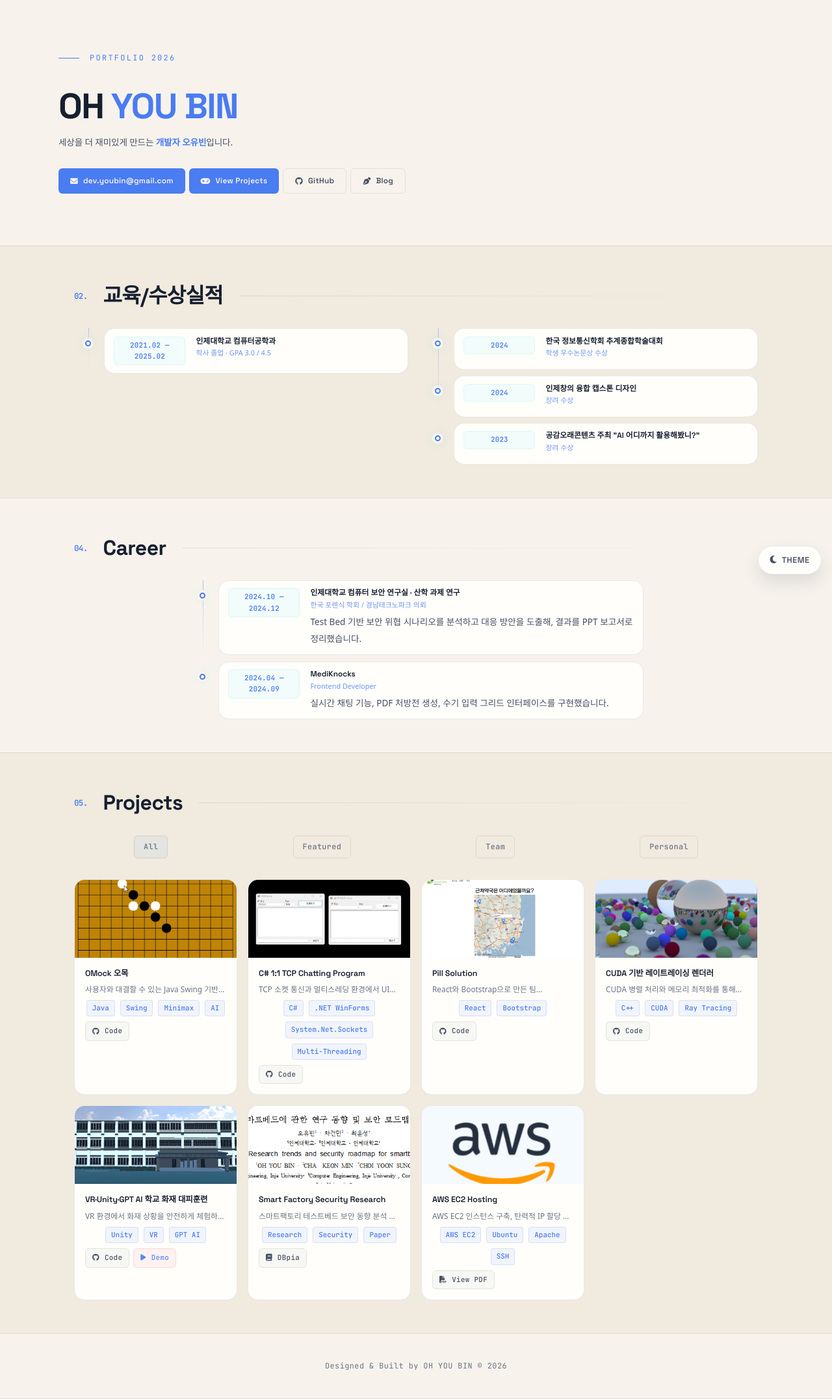
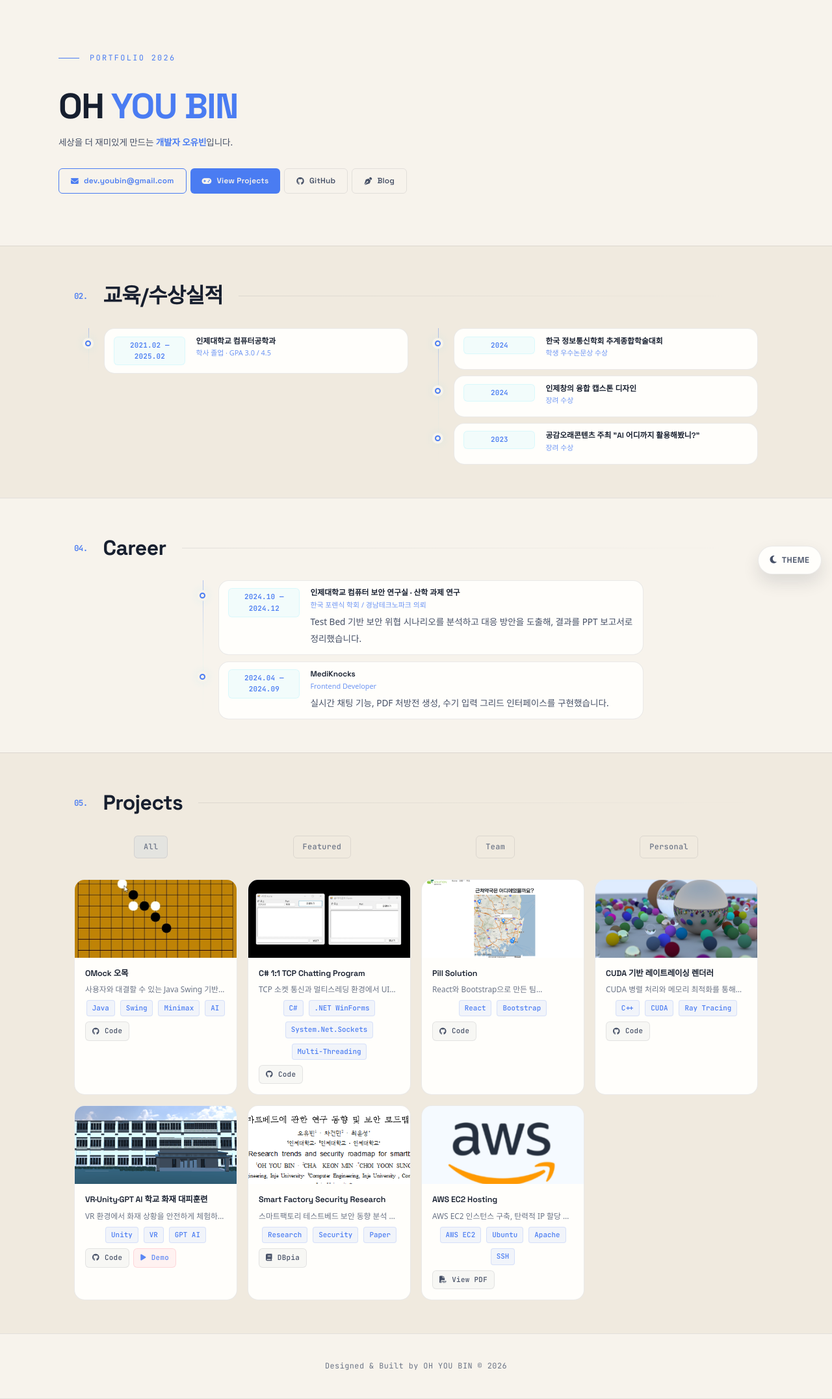
Before and after one commit to eye2ffect/eye2ffect.github.io, a Jekyll site: the page built from index.html, in a window 1280 px wide. Shown: the whole page at 65% size. Built offline with Jekyll 4.4.1, drawn with Linux system fonts in a browser that asks for light colours; some web fonts are replaced.

Commit message:
Style email button differently

```diff
--- a/_includes/nav.html
+++ b/_includes/nav.html
@@ -21,7 +21,7 @@
         <h1 class="hero-name">OH <span class="accent">YOU BIN</span></h1>
         <p class="hero-intro">세상을 더 재미있게 만드는 <strong class="hero-intro-emphasis"><span class="accent">개발자 오유빈</span></strong>입니다.</p>
         <div class="hero-actions">
-            <a href="mailto:dev.youbin@gmail.com" class="hero-btn hero-btn-primary">
+            <a href="mailto:dev.youbin@gmail.com" class="hero-btn hero-btn-accent">
                 <i class="fas fa-envelope"></i> dev.youbin@gmail.com
             </a>
             <a href="#projects" class="hero-btn hero-btn-primary">
--- a/assets/css/main.css
+++ b/assets/css/main.css
@@ -374,6 +374,16 @@ html {
   color: var(--primary);
   background: rgba(63, 141, 255, 0.05);
 }
+.hero-btn-accent {
+  background: transparent;
+  color: var(--primary);
+  border: 1px solid var(--primary);
+}
+.hero-btn-accent:hover {
+  color: var(--bg-primary);
+  background: var(--primary);
+  border-color: var(--primary);
+}
 
 .hero-social {
   position: absolute; bottom: var(--space-6);
```
